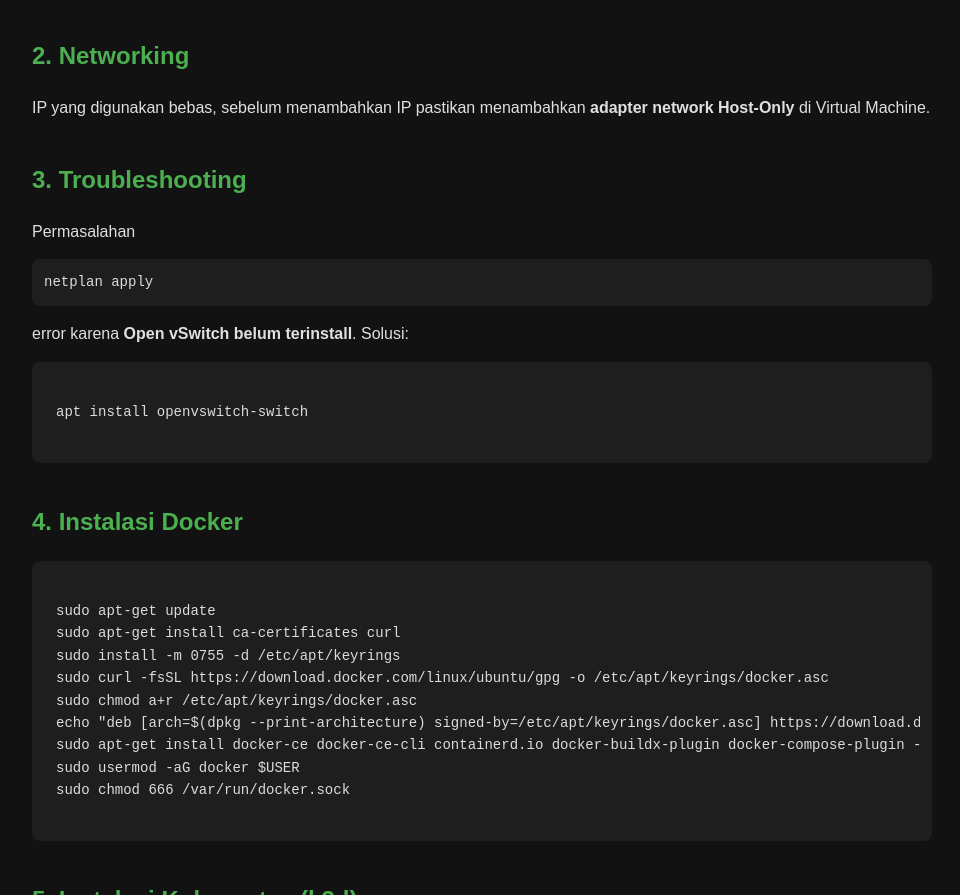
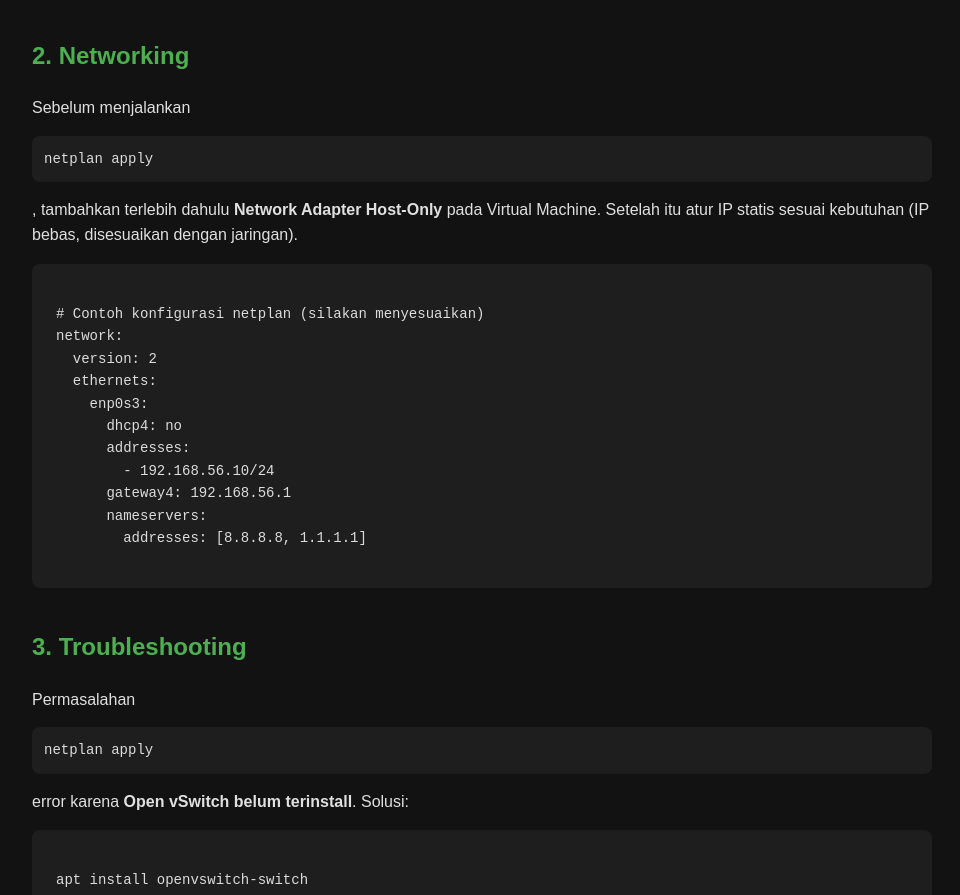
Before and after one commit to Iqbal-ghazali/blog, a plain HTML site: page index.html in a window 1280 px wide. Shown: the part 833-1728 px from the top of the page, without its empty margins (158-1118 px from the left). Drawn offline with Linux system fonts and the light colour scheme.

Commit message:
Update index.html

```diff
--- a/index.html
+++ b/index.html
@@ -84,7 +84,22 @@
 
     <article>
       <h2>2. Networking</h2>
-      <p>IP yang digunakan bebas, sebelum menambahkan IP pastikan menambahkan <strong>adapter network Host-Only</strong> di Virtual Machine.</p>
+      <p>
+        Sebelum menjalankan <code>netplan apply</code>, tambahkan terlebih dahulu
+        <strong>Network Adapter Host-Only</strong> pada Virtual Machine.
+        Setelah itu atur IP statis sesuai kebutuhan (IP bebas, disesuaikan dengan jaringan).
+      </p>
+      <pre><code># Contoh konfigurasi netplan (silakan menyesuaikan)
+network:
+  version: 2
+  ethernets:
+    enp0s3:
+      dhcp4: no
+      addresses:
+        - 192.168.56.10/24
+      gateway4: 192.168.56.1
+      nameservers:
+        addresses: [8.8.8.8, 1.1.1.1]</code></pre>
     </article>
 
     <article>
```
